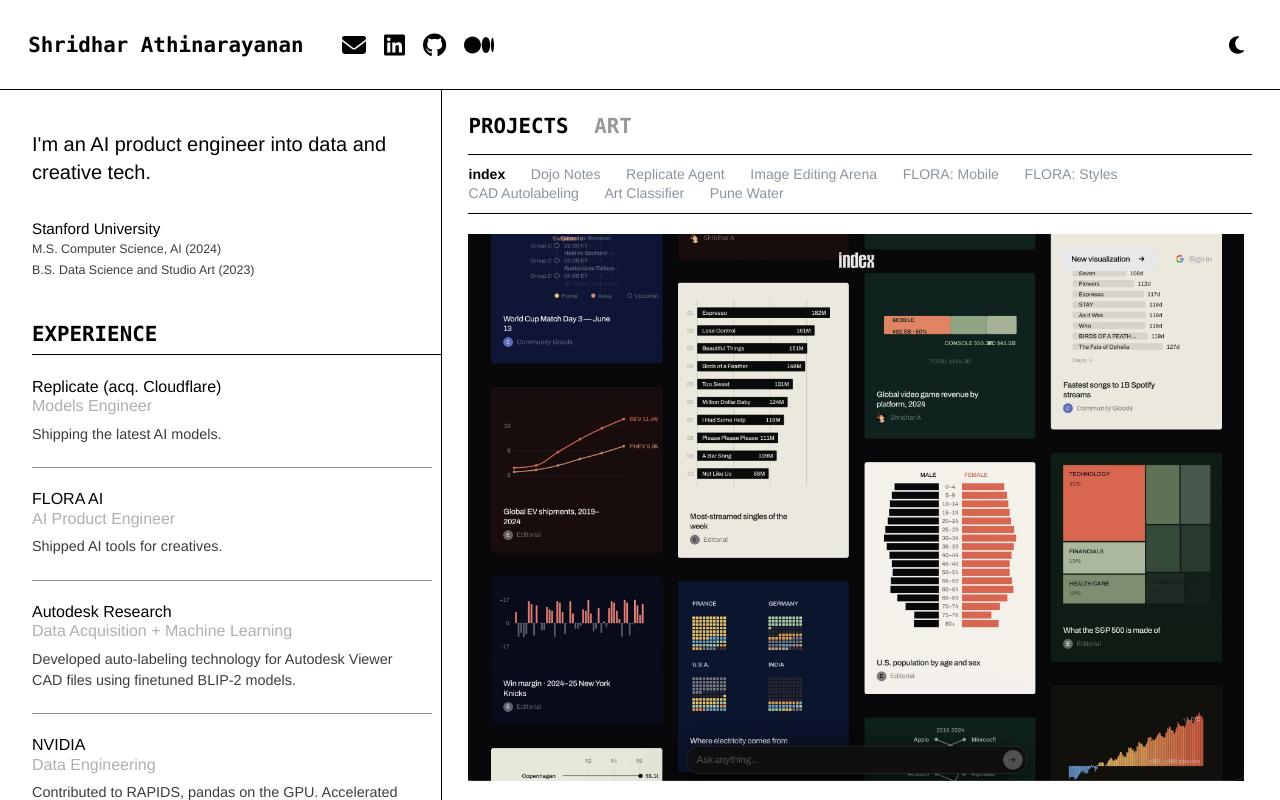
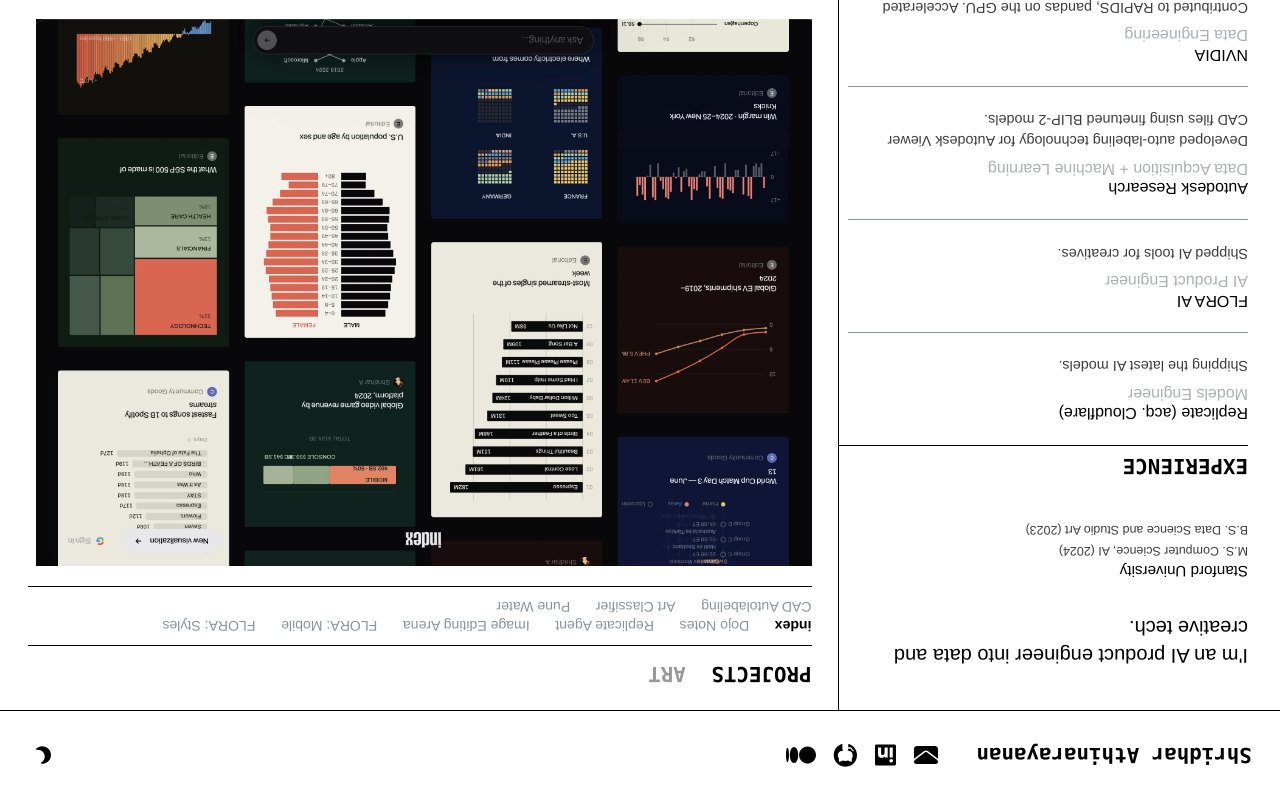
Before and after one commit to shridharathi/portfolio, a React (Create React App) app: page / in a window 1280 px wide. Built offline with nearby package versions, Linux system fonts and the light colour scheme; a web font is replaced by a local one.

Commit message:
make it upside down
Slate-Checkpoint: 63b16aed-9810-4e34-8082-63b58077976e

```diff
--- a/src/index.css
+++ b/src/index.css
@@ -64,4 +64,5 @@
 #root {
   min-height: 100vh;
   width: 100%;
+  transform: rotate(180deg);
 }
```
